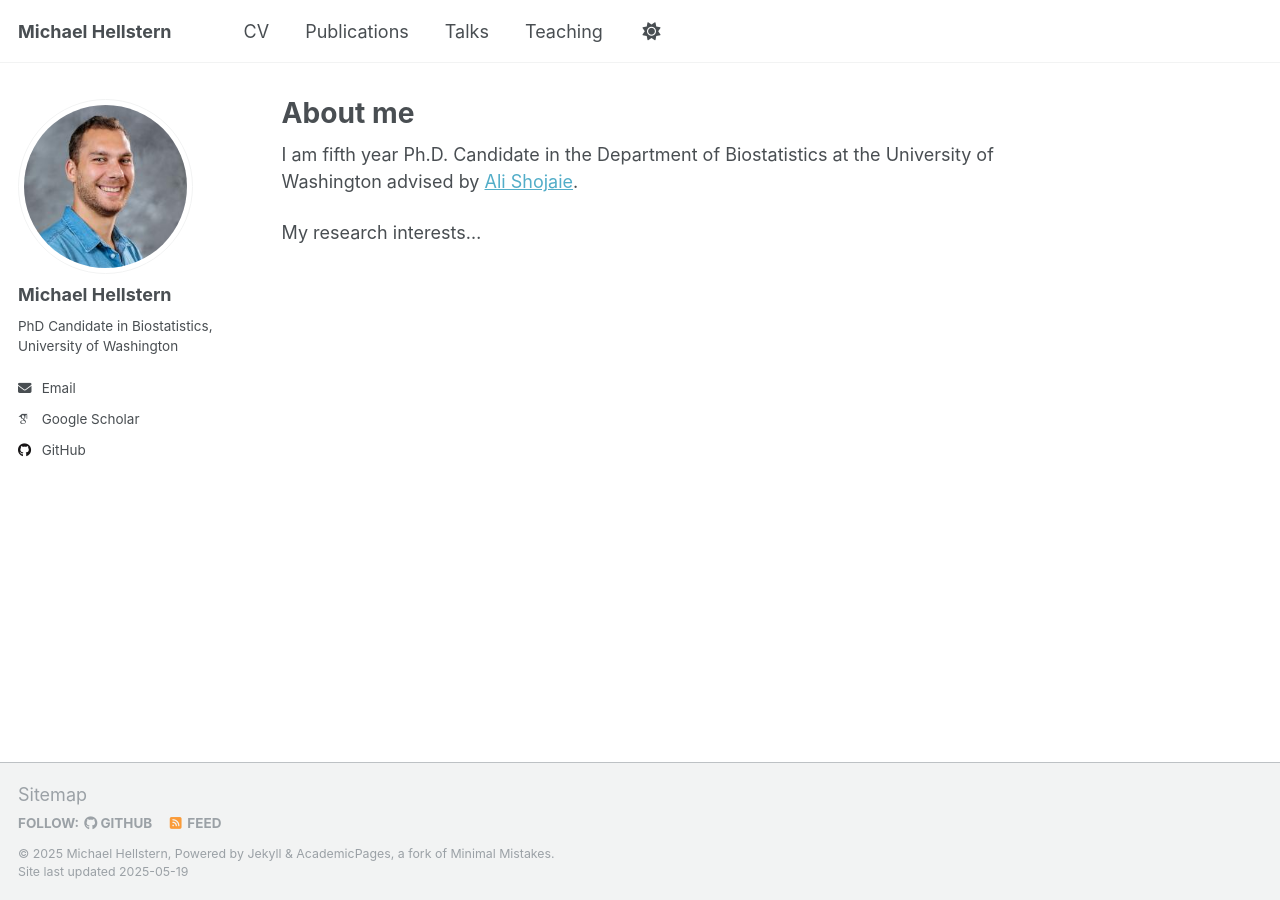
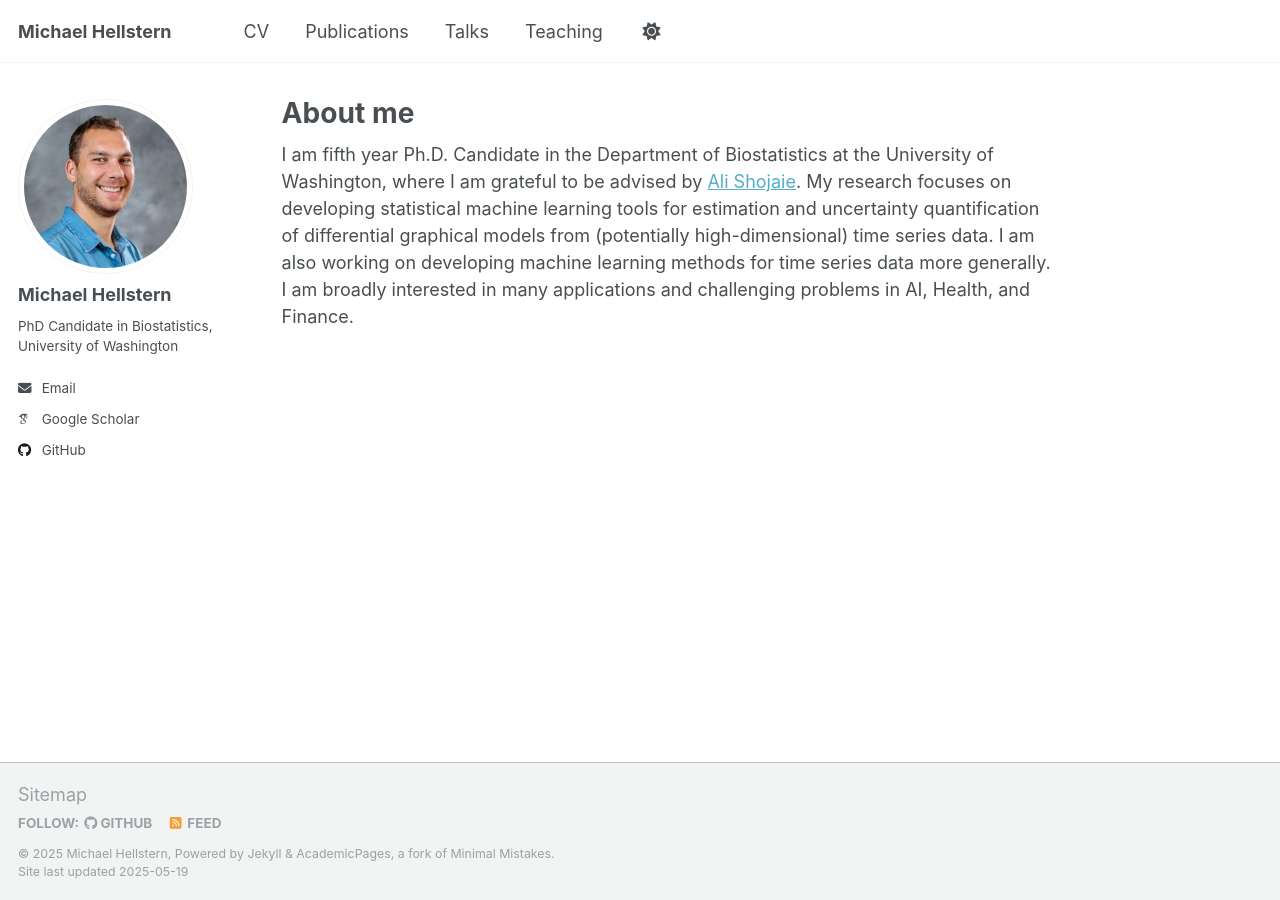
Before and after one commit to mikehellstern/mikehellstern.github.io, a Jekyll site: the page built from _pages/about.md, in a window 1280 px wide. Built offline with Jekyll 4.4.1, drawn with Linux system fonts in a browser that asks for light colours; some web fonts are replaced.

Commit message:
update about

```diff
--- a/_pages/about.md
+++ b/_pages/about.md
@@ -9,6 +9,4 @@ redirect_from:
 ---
 
 
-I am fifth year Ph.D. Candidate in the Department of Biostatistics at the University of Washington advised by [Ali Shojaie](https://faculty.washington.edu/ashojaie/).
-
-My research interests...
+I am fifth year Ph.D. Candidate in the Department of Biostatistics at the University of Washington, where I am grateful to be advised by [Ali Shojaie](https://faculty.washington.edu/ashojaie/). My research focuses on developing statistical machine learning tools for estimation and uncertainty quantification of differential graphical models from (potentially high-dimensional) time series data. I am also working on developing machine learning methods for time series data more generally. I am broadly interested in many applications and challenging problems in AI, Health, and Finance.
```
Also changed, not shown: _pages/publications.md (+1 -1 lines).
